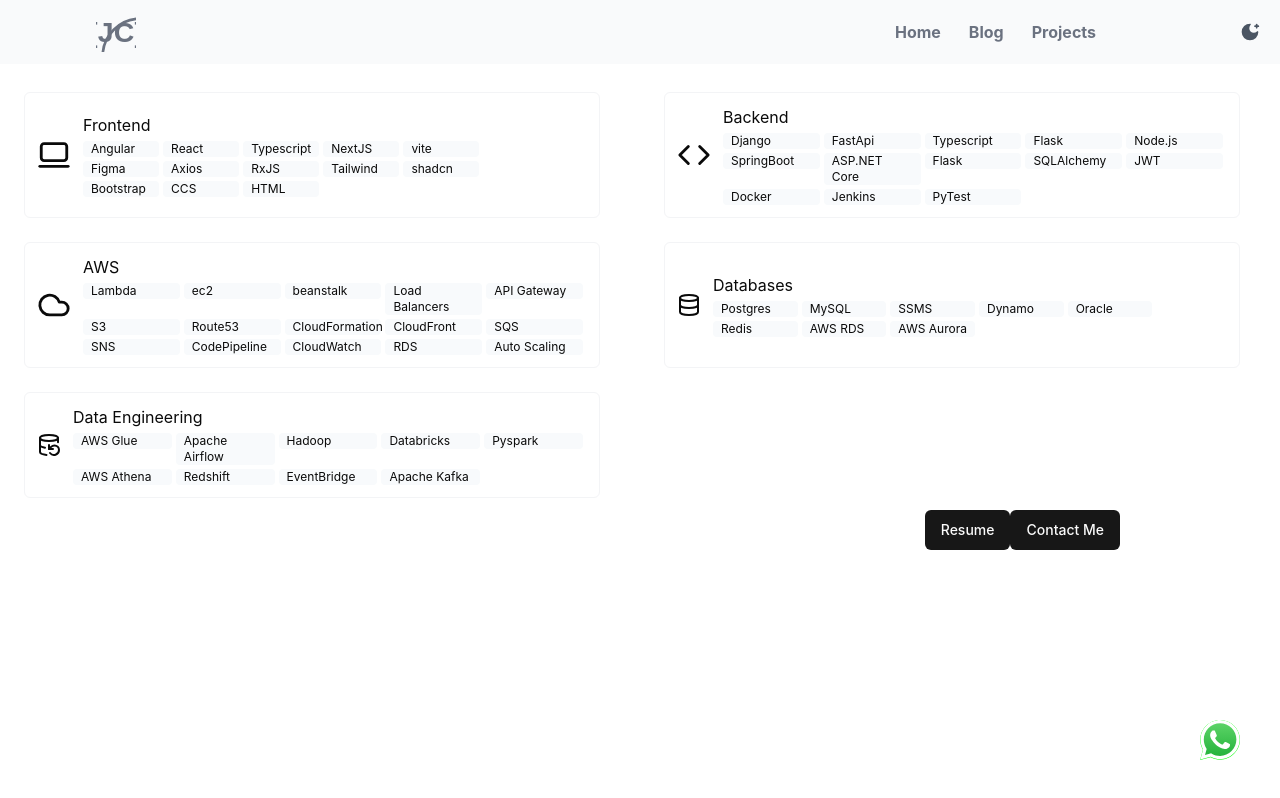
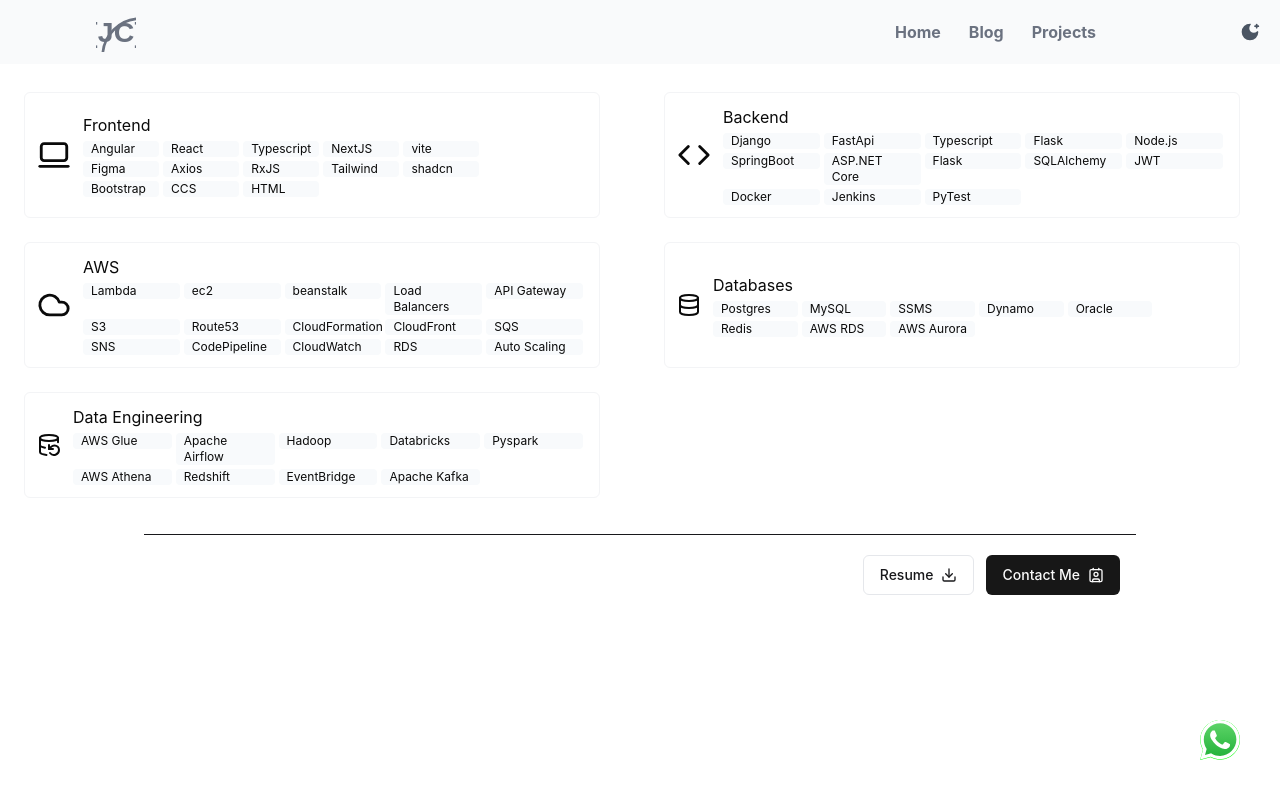
Before and after one commit to judahtc/judahtc.github.io, a React (Vite) app: page /skills in a window 1280 px wide. Built offline with nearby package versions, Linux system fonts and the light colour scheme.

Commit message:
feat: added modal to download a cv

```diff
--- a/src/components/Skills.tsx
+++ b/src/components/Skills.tsx
@@ -1,5 +1,11 @@
 import { useEffect, useState } from "react";
-import { DatabaseBackup, MoonStar, SunMoon } from "lucide-react";
+import {
+    Contact,
+    DatabaseBackup,
+    Download,
+    MoonStar,
+    SunMoon,
+} from "lucide-react";
 import { Button } from "./ui/button";
 import { Toaster, toast } from "sonner";
 import {
@@ -217,7 +223,6 @@
                     <SunMoon size={24} />
                 )}
             </div>
-
             <div
                 onClick={ToggleTheme}
                 className="fixed block lg:hidden bottom-20 right-5 cursor-pointer lg:top-[1.4rem] text-gray-600 dark:text-zinc-400 lg:right-5 z-50"
@@ -261,12 +266,15 @@
                     </div>
                 ))}
             </div>
-            <div className="flex justify-between items-center">
+            <hr className="lg:mx-36 mx-7 mt-6 border-zinc-900"></hr>
+            <div className="flex justify-between items-center mt-5">
                 <div className=""></div>
                 <div className="lg:mx-40 mx-7">
                     <Dialog>
                         <DialogTrigger>
-                            <Button>Resume</Button>
+                            <Button className="mr-3 bg-transparent text-zinc-900 dark:text-zinc-400 border border-gray-200">
+                                Resume <Download />
+                            </Button>
                         </DialogTrigger>
                         <DialogContent>
                             <DialogHeader>
@@ -289,7 +297,7 @@
                             })
                         }
                     >
-                        Contact Me
+                        Contact Me <Contact />
                     </Button>
                 </div>
             </div>
```
